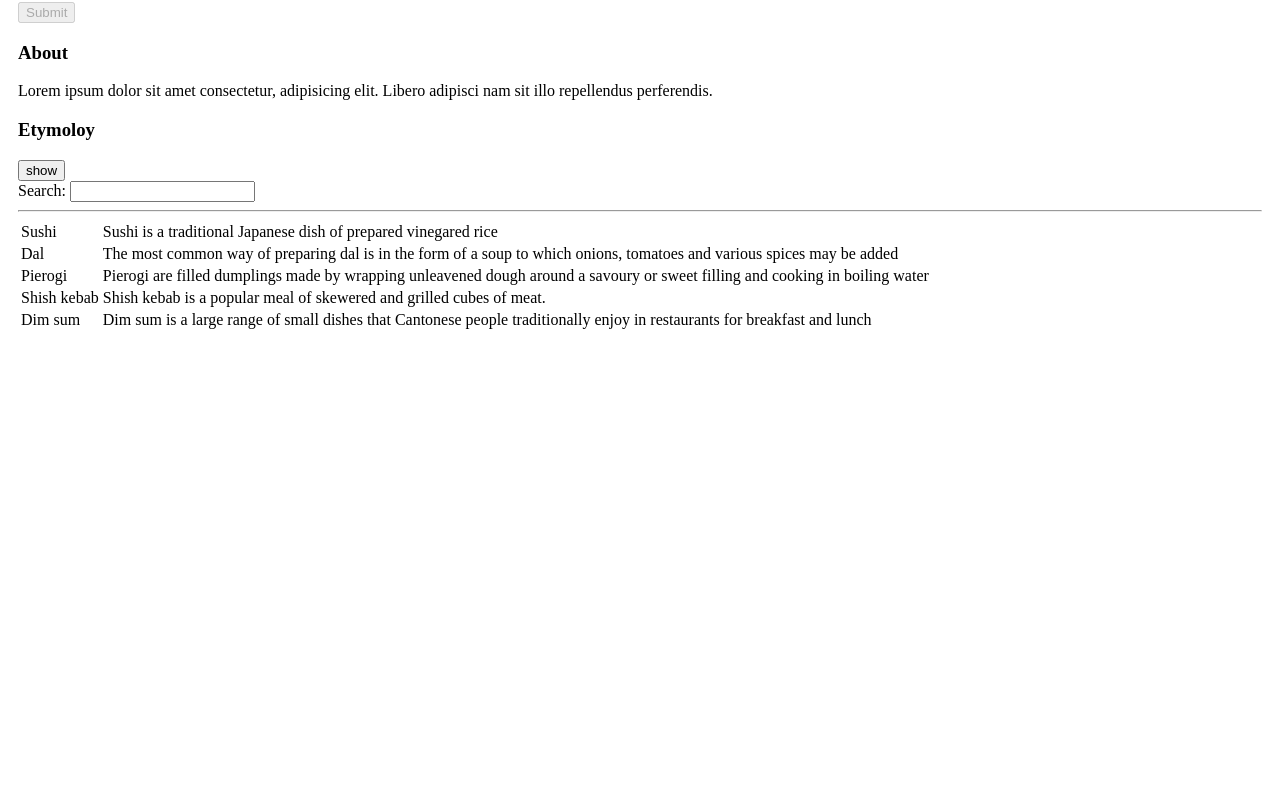
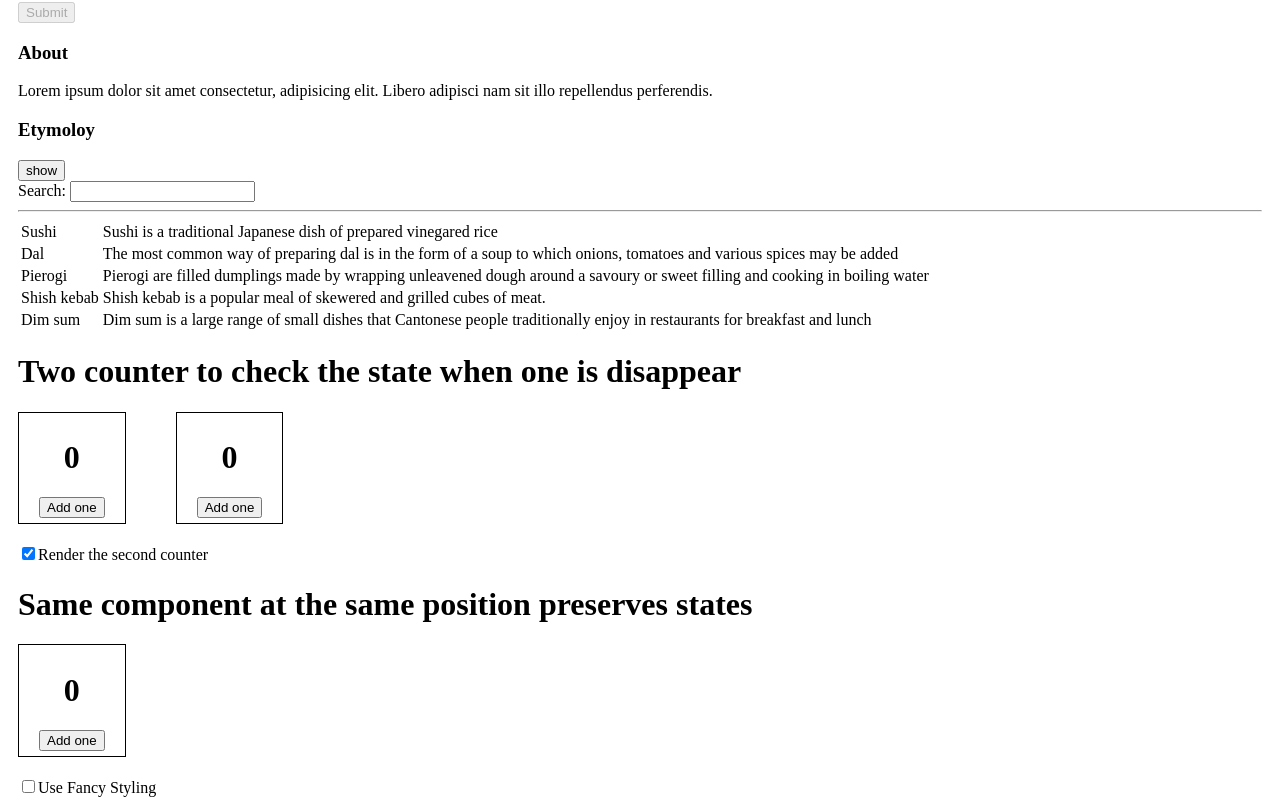
Before and after one commit to mszahan/react-official, a React (Vite) app: page /state in a window 1280 px wide. Shown: the part 178-983 px from the top of the page. Before the commit the page ends 800 px from the top, so only its background shows below. Built offline with nearby package versions, Linux system fonts and the light colour scheme.

Commit message:
same component in same place ramin the same state

```diff
--- a/src/App.css
+++ b/src/App.css
@@ -103,3 +103,26 @@ body {
 .image img {
   border-radius: 10px;
 }
+
+.counters {
+  display: flex;
+  gap: 50px;
+  padding-bottom: 20px;
+}
+
+.counters .counter {
+  padding: 5px 20px;
+  border: 1px solid black;
+  text-align: center;
+}
+
+.counters .hover {
+  background-color: #124e5f;
+  color: white;
+  border: 5px solid #61dafb;
+}
+
+.counters .fancy {
+  border-radius: 10px;
+  border: 5px solid #739da8;
+}
--- a/src/components/state/ManagingState.jsx
+++ b/src/components/state/ManagingState.jsx
@@ -1,6 +1,8 @@
 import Form from "./DeclaritiveUi"
 import Accordion from "./SharingState"
 import FilterableList from "./FilteringData"
+import TwoCounter from "./PreResetState"
+import { FacnyCounter } from "./PreResetState"
 
 
 export default function ManagingState() {
@@ -9,6 +11,8 @@ export default function ManagingState() {
             <Form/>
             <Accordion/>
             <FilterableList/>
+            <TwoCounter/>
+            <FacnyCounter/>
         </div>
     )
 }
--- /dev/null
+++ b/src/components/state/PreResetState.jsx
@@ -0,0 +1,80 @@
+import { useState } from "react";
+
+export default function TwoCounter() {
+    const [showB, setShowB] = useState(true);
+
+    return (
+        <div className="two-counter">
+            <h1>Two counter to check the state when one is disappear</h1>
+            <div className="counters">
+            <Counter/>
+            {showB && <Counter/>}
+            </div>
+
+            <label>
+                <input
+                checked={showB}
+                onChange={e => setShowB(e.target.checked)}
+                type="checkbox"
+                />
+                Render the second counter
+            </label>
+        </div>
+    )
+}
+
+export function FacnyCounter() {
+    const [isFancy, setIsFancy] = useState(false);
+
+    return (
+        <div className="fancyCounter">
+            <h1>Same component at the same position preserves states</h1>
+            <div className="counters">
+                {isFancy ?
+                <Counter isFancy={true}/>
+                :
+                <Counter isFancy={false}/>
+            }
+            </div>
+            <label>
+                <input
+                checked={isFancy}
+                onChange={e => {setIsFancy(e.target.checked)}}
+                type="checkbox"
+                />
+
+                Use Fancy Styling
+            </label>
+        </div>
+    )
+}
+
+
+function Counter({isFancy}) {
+    const [score, setScore] = useState(0);
+    const [hover, setHover] = useState(false);
+
+    let className = 'counter';
+    if (hover){
+        className += ' hover';
+    }
+
+    if (isFancy) {
+        className += ' fancy'
+    }
+
+
+    return(
+        <div
+        className={className}
+        onPointerEnter={() => setHover(true)}
+        onPointerLeave={() => setHover(false)}
+        >
+            <h1> {score} </h1>
+            <button onClick={() => setScore(score+1)}>
+                Add one
+            </button>
+
+        </div>
+    )
+}
```
